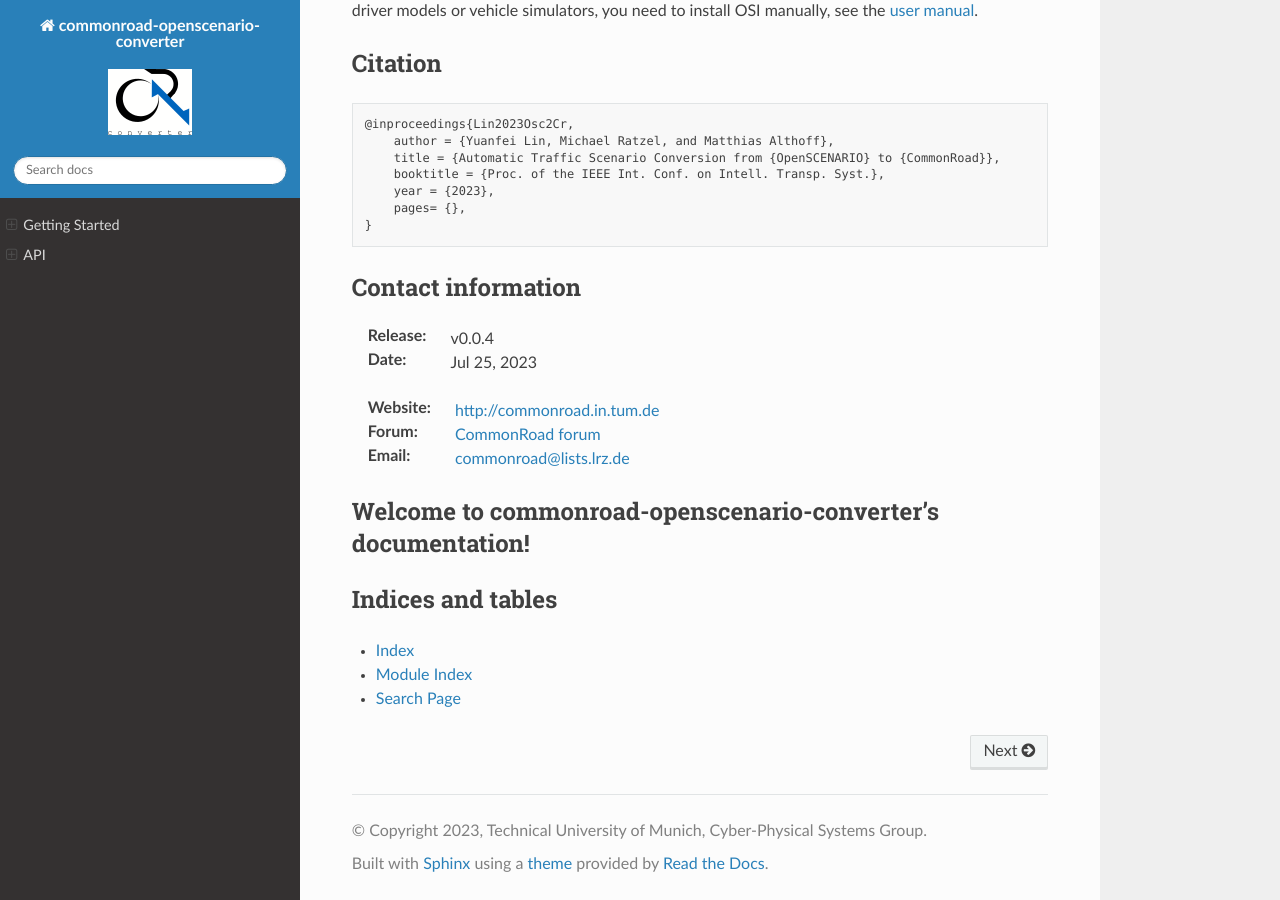
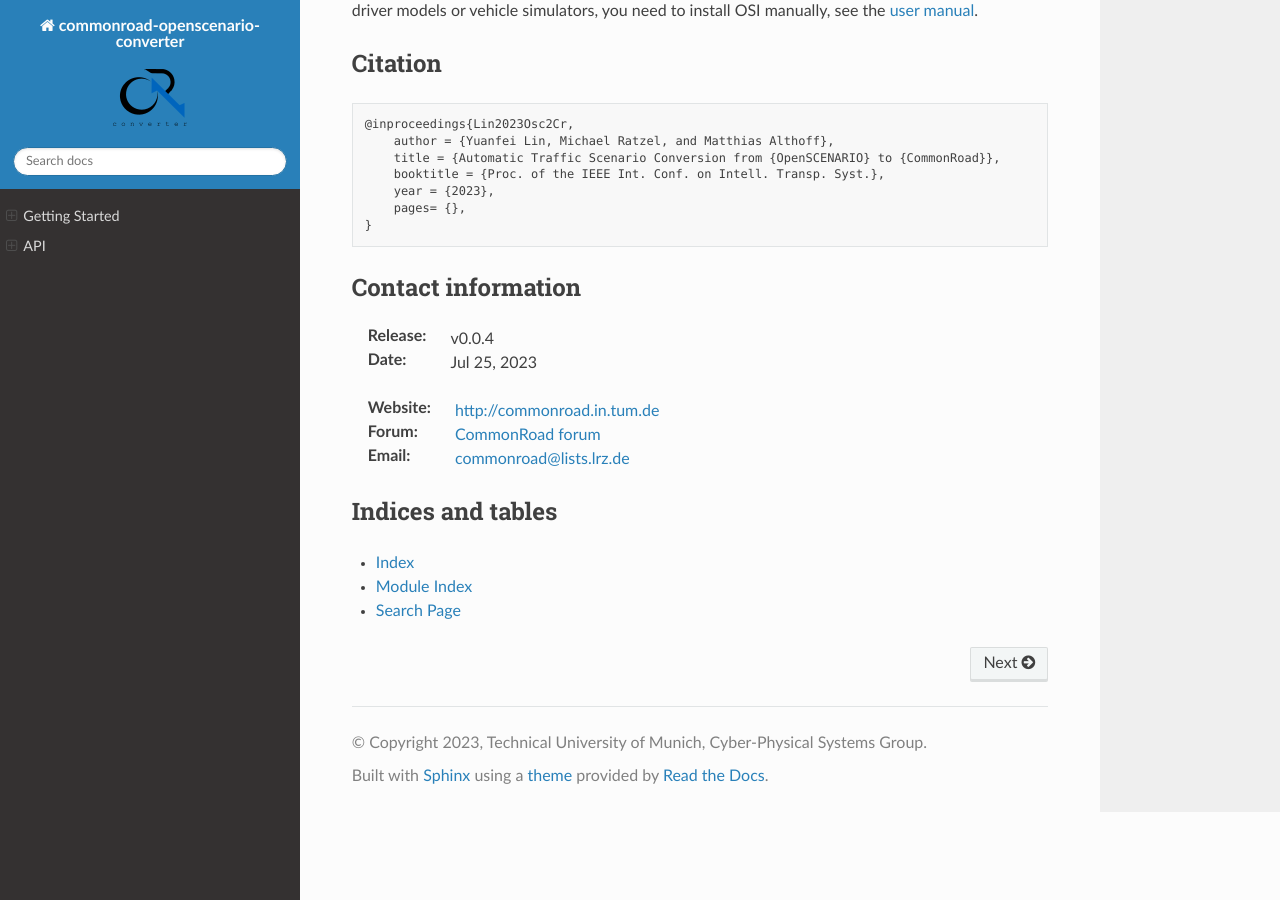
Before and after one commit to CommonRoad/commonroad-openscenario-converter, a Sphinx documentation site: the page built from docs/sphinx/source/index.rst, in a window 1280 px wide and 900 px high, scrolled down 1907 px. Built offline with Sphinx 7.4.7 and the Read the Docs theme 2.0.0, drawn with Linux system fonts in a browser that asks for light colours.

Commit message:
minor fix based on the warnings

```diff
--- a/docs/sphinx/source/batchConverterOSC2CR.rst
+++ b/docs/sphinx/source/batchConverterOSC2CR.rst
@@ -1,5 +1,6 @@
+############################################
 Batch Conversion of OpenSCENARIO file
----------------------------------
+############################################
 
 This tutorial explains how to use the batch processing to convert OpenSCENARIO to CommonRoad in parallel.
 
@@ -31,7 +32,7 @@
       Serializable.storage_dir = storage_dir
 
 Batch conversion, analyse, and visualization
-^^^^^^^^^^^^^^^^^^^^^^^^^^^^^^^^^^
+^^^^^^^^^^^^^^^^^^^^^^^^^^^^^^^^^^^^^^^^^^^^^^
 
 .. code-block:: python
 
--- a/docs/sphinx/source/index.rst
+++ b/docs/sphinx/source/index.rst
@@ -26,7 +26,7 @@
    * `CommonRoad Scenario Designer <https://commonroad.in.tum.de/tools/scenario-designer>`_
 
 Installation
-===============
+===================
 We have tested the toolbox with Python 3.9, 3.10, and 3.11.
 
 The recommended way of installation if you only want to use the OpenSCENARIO-CommonROAD Converter
@@ -36,7 +36,7 @@
 
 
 Development
-===============
+===================
 For developing purposes, we recommend using `Anaconda <https://www.anaconda.com/>`_ to manage your environment so that
 even if you mess something up, you can always have a safe and clean restart.
 A guide for managing python environments with Anaconda can be found `here <https://conda.io/projects/conda/en/latest/user-guide/tasks/manage-environments.html>`_.
@@ -47,6 +47,7 @@
 
    conda create -n commonroad-py39 python=3.9 -y
    conda activate commonroad-py39
+
 or::
 
    source activate commonroad-py39
@@ -63,7 +64,7 @@
    python -m unittest -v
 
 Overview
-===============
+===================
 
 .. toctree::
    :maxdepth: 2
@@ -72,7 +73,7 @@
     API <api/index.rst>
 
 Open Simulation Interface (OSI) and UDP Driver
-===============
+===================
 If you want to use the `esmini <https://github.com/esmini/esmini>`_ UDPDriverController in combination with OSI for including
 external driver models or vehicle simulators, you need to install OSI manually,
 see the `user manual <https://github.com/OpenSimulationInterface/open-simulation-interface>`_.
@@ -102,21 +103,8 @@
 :Forum: `CommonRoad forum <https://commonroad.in.tum.de/forum/>`_
 :Email: `commonroad@lists.lrz.de <commonroad@lists.lrz.de>`_
 
-
-
-
-
-Welcome to commonroad-openscenario-converter's documentation!
-=============================================================
-
-.. toctree::
-   :maxdepth: 2
-   :caption: Contents:
-
-
-
 Indices and tables
-==================
+===================
 
 * :ref:`genindex`
 * :ref:`modindex`
--- a/docs/sphinx/source/singleConverterOSC2CR.rst
+++ b/docs/sphinx/source/singleConverterOSC2CR.rst
@@ -1,5 +1,6 @@
+############################################
 Conversion of single OpenSCENARIO file
----------------------------------
+############################################
 
 This tutorial demonstrates how to use the converter to translate
 single OpenSCENARIO format to the CommonRoad scenarios.
```
Also changed, not shown: docs/sphinx/source/img/converter-logo.png.
